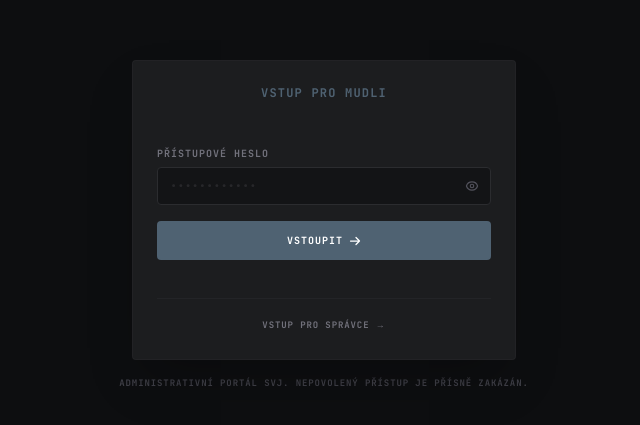
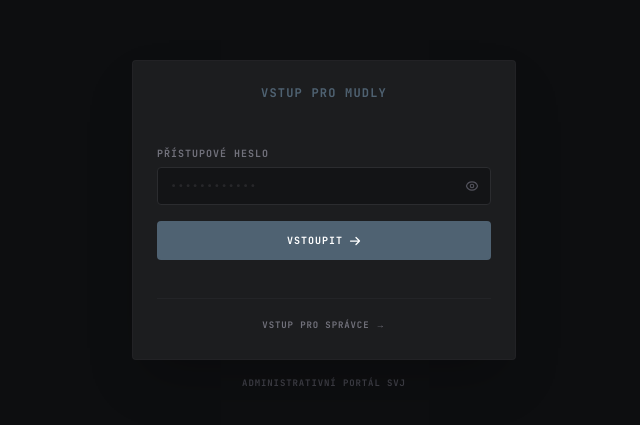
Before and after one commit to Matyas131/SVJ-invoice-managing-system, a Next.js app: page /login in a window 1280 px wide. Shown: the part 175-600 px from the top of the page, without its empty margins (316-956 px from the left). Built offline with nearby package versions, Linux system fonts and the light colour scheme; no server answers.

Commit message:
small words change

```diff
--- a/src/app/login/page.tsx
+++ b/src/app/login/page.tsx
@@ -86,7 +86,7 @@ export default function LoginPage() {
         {/* Card Header - simplified, no icon, no title, just subtitle */}
         <div className="text-center mb-2">
           <p className={`text-xs font-bold uppercase tracking-widest ${accentColor}`}>
-            {isAdminLogin ? "VSTUP PRO SPRÁVCE" : "VSTUP PRO MUDLI"}
+            {isAdminLogin ? "VSTUP PRO SPRÁVCE" : "VSTUP PRO MUDLY"}
           </p>
         </div>
 
@@ -164,7 +164,7 @@ export default function LoginPage() {
       </div>
 
       <div className="max-w-md w-full text-center mt-4 text-[9px] text-zinc-700 font-bold uppercase tracking-widest leading-relaxed">
-        Administrativní portál SVJ. Nepovolený přístup je přísně zakázán.
+        Administrativní portál SVJ
       </div>
     </div>
   );
```
